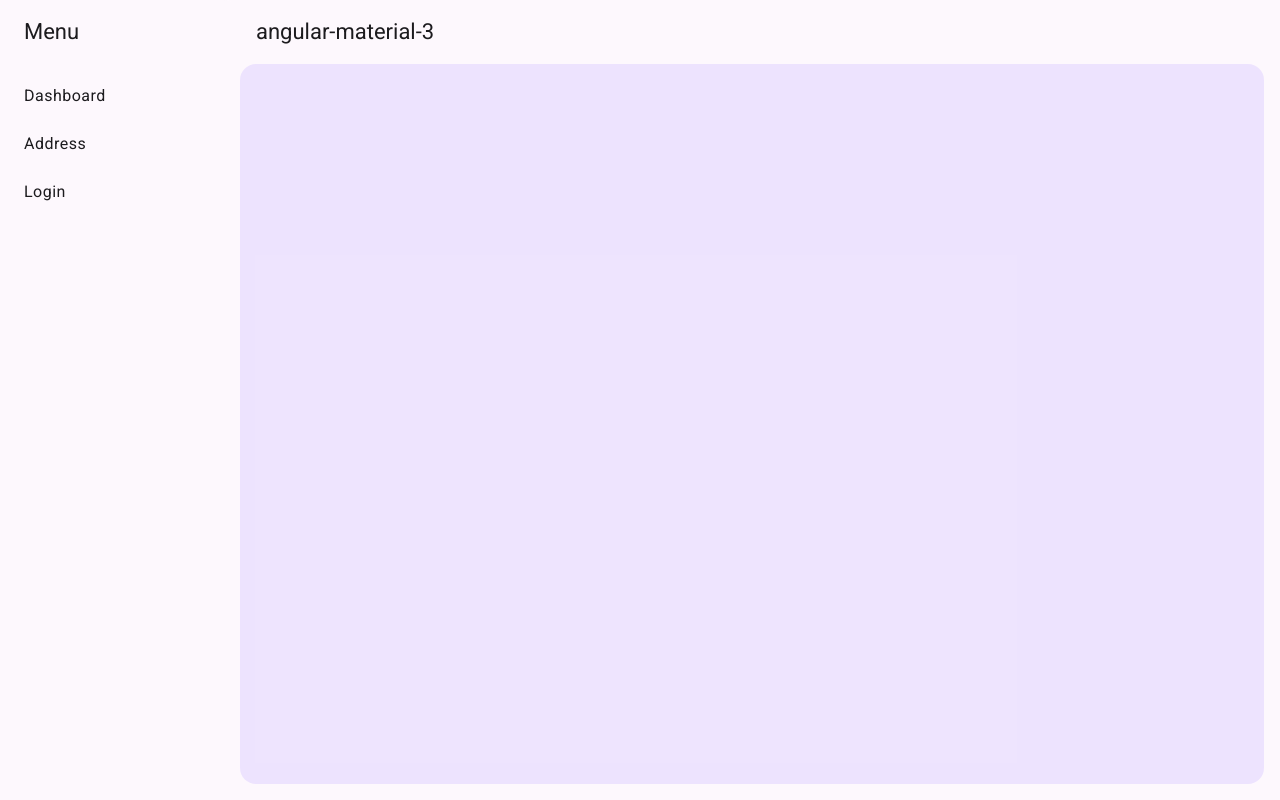
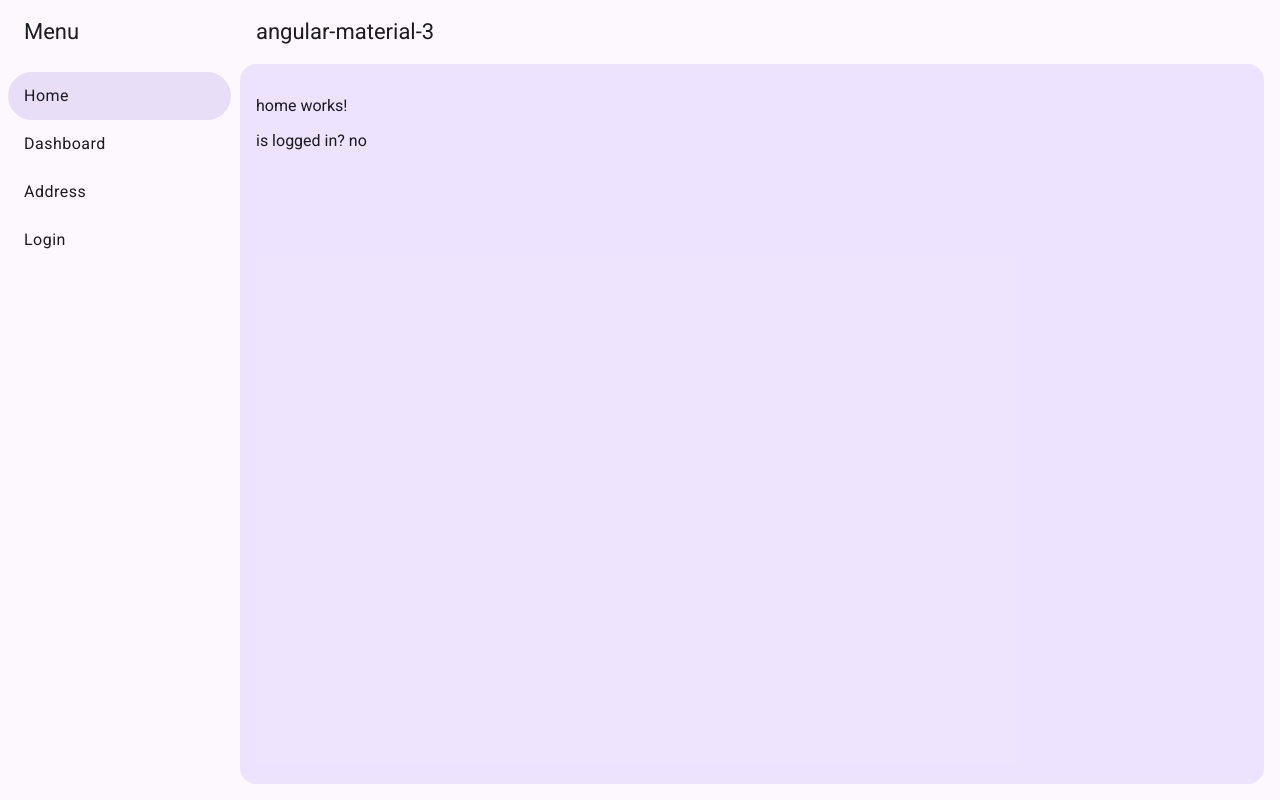
Before and after one commit to JovanDozic/festivals-app, an Angular app in the folder frontend/: page /home in a window 1280 px wide. Before the commit this address led to /. Built offline with nearby package versions, Linux system fonts and the light colour scheme.

Commit message:
add home component

```diff
--- a/frontend/src/app/app.config.ts
+++ b/frontend/src/app/app.config.ts
@@ -3,7 +3,20 @@ import { provideRouter } from '@angular/router';
 
 import { routes } from './app.routes';
 import { provideAnimationsAsync } from '@angular/platform-browser/animations/async';
+import {
+  HTTP_INTERCEPTORS,
+  provideHttpClient,
+  withInterceptorsFromDi,
+} from '@angular/common/http';
+import { AuthInterceptor } from './core/auth.interceptor';
 
 export const appConfig: ApplicationConfig = {
-  providers: [provideZoneChangeDetection({ eventCoalescing: true }), provideRouter(routes), provideAnimationsAsync()]
+  providers: [
+    provideZoneChangeDetection({ eventCoalescing: true }),
+    provideRouter(routes),
+    provideAnimationsAsync(),
+    provideHttpClient(withInterceptorsFromDi()),
+    { provide: HTTP_INTERCEPTORS, useClass: AuthInterceptor, multi: true },
+    provideAnimationsAsync(),
+  ],
 };
--- a/frontend/src/app/app.routes.ts
+++ b/frontend/src/app/app.routes.ts
@@ -1,10 +1,17 @@
 import { Routes } from '@angular/router';
+import { HomeComponent } from './features/home/home.component';
 
 export const routes: Routes = [
   {
     path: '',
     pathMatch: 'full',
-    redirectTo: 'dashboard',
+    redirectTo: 'home',
+  },
+  {
+    path: 'home',
+    loadComponent: () =>
+      import('./features/home/home.component').then((c) => c.HomeComponent),
+    title: 'Home',
   },
   {
     path: 'dashboard',
--- /dev/null
+++ b/frontend/src/app/features/home/home.component.html
@@ -0,0 +1,3 @@
+<p>home works!</p>
+
+<p>is logged in? {{ isLoggedIn() ? "yes" : "no" }}</p>
--- /dev/null
+++ b/frontend/src/app/features/home/home.component.ts
@@ -0,0 +1,21 @@
+import { Component, OnInit } from '@angular/core';
+import { AuthService } from '../../core/auth.service';
+
+@Component({
+  selector: 'app-home',
+  templateUrl: './home.component.html',
+  styleUrl: './home.component.scss',
+})
+export class HomeComponent implements OnInit {
+  isLoggedInStatus: boolean = false;
+
+  constructor(private authService: AuthService) {}
+
+  ngOnInit() {
+    this.isLoggedInStatus = this.authService.isLoggedIn();
+  }
+
+  isLoggedIn() {
+    return this.isLoggedInStatus;
+  }
+}
```
Also changed, not shown: frontend/src/app/dashboard/dashboard.component.html (+7 -2 lines), frontend/src/app/dashboard/dashboard.component.ts (+6 -5 lines), frontend/src/app/features/home/home.component.scss (added).
